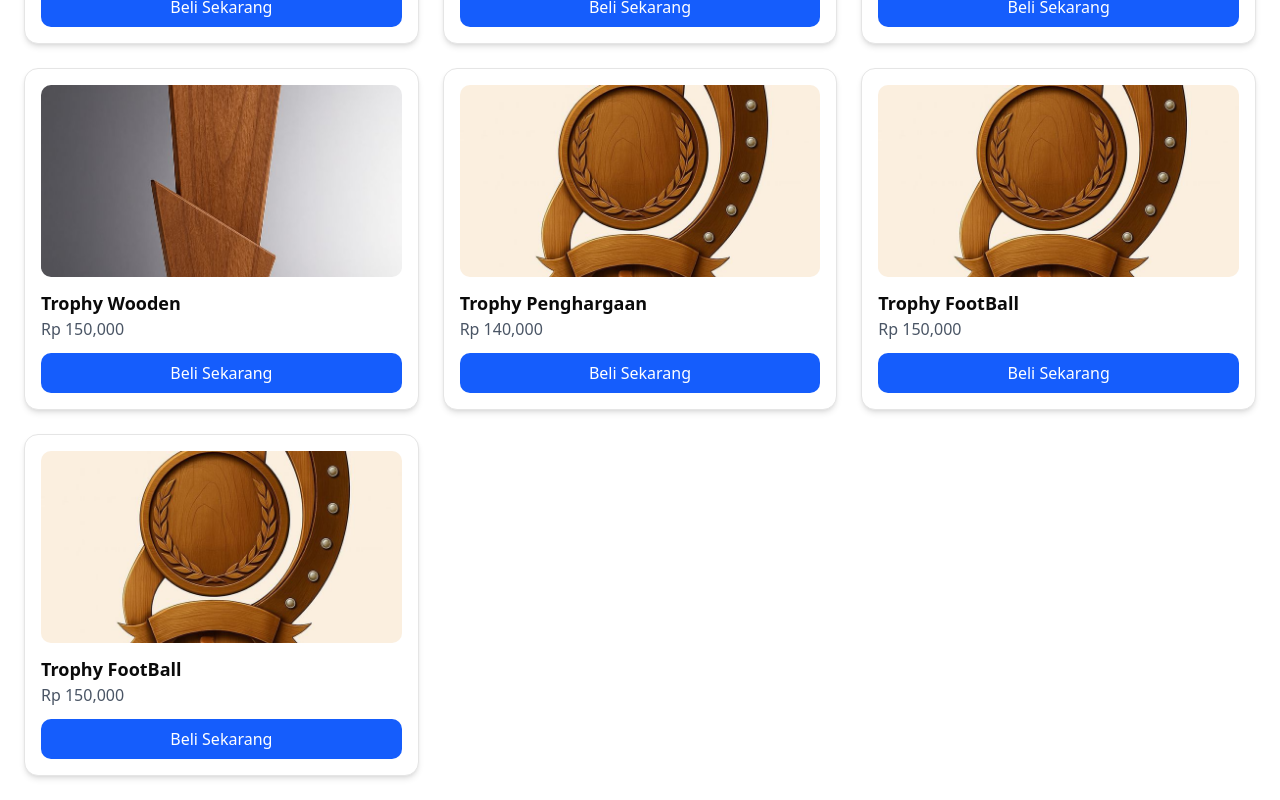
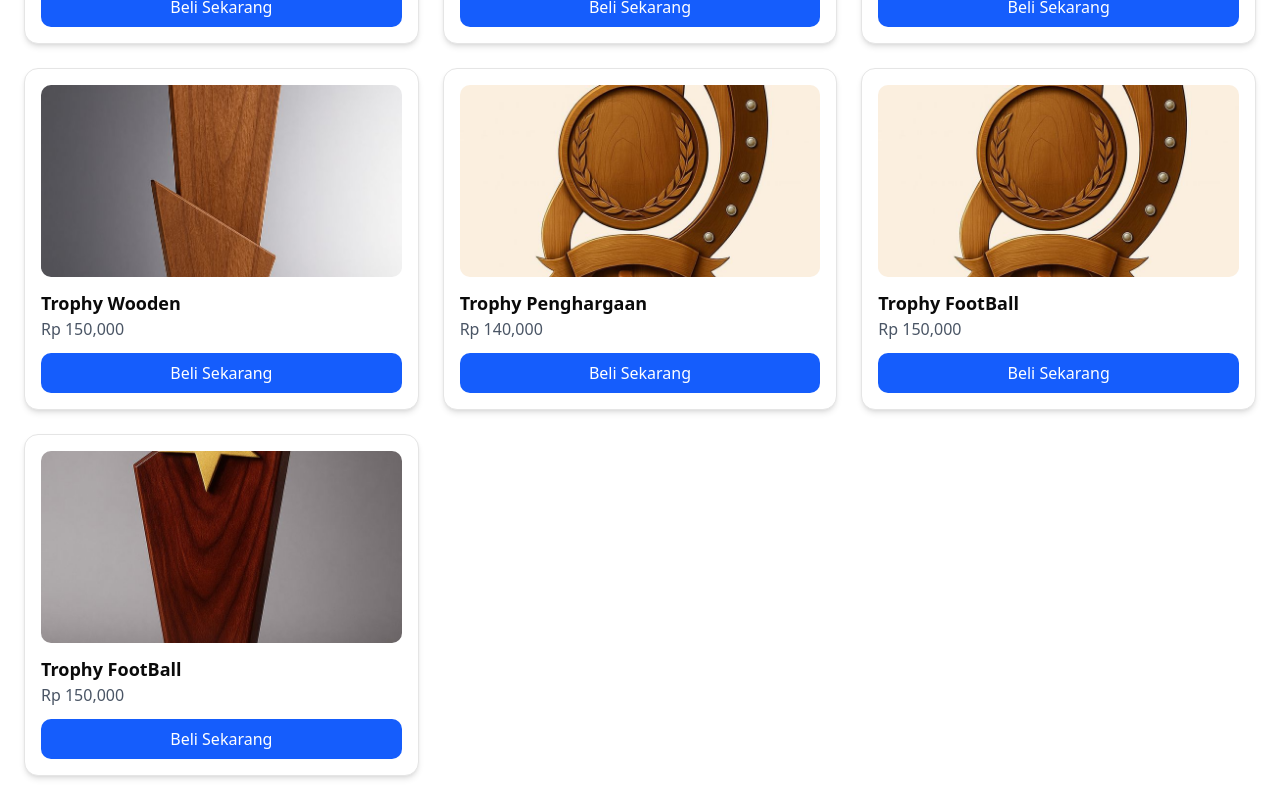
Before and after one commit to anisasetianingsih13/Beli-Trophy, a Next.js app in the folder web/: page /product in a window 1280 px wide. Shown: the part 748-1548 px from the top of the page. Built offline with nearby package versions, Linux system fonts and the light colour scheme.

Commit message:
Tambah gambar

```diff
--- a/web/src/app/(user)/product/page.tsx
+++ b/web/src/app/(user)/product/page.tsx
@@ -68,7 +68,7 @@ export default function ProdukCatalog() {
       id: 10,
       name: "Trophy FootBall",
       price: 150000,
-      image: "/images/p1.jpg",
+      image: "/images/p2.jpg",
     },
   ];
 
```
